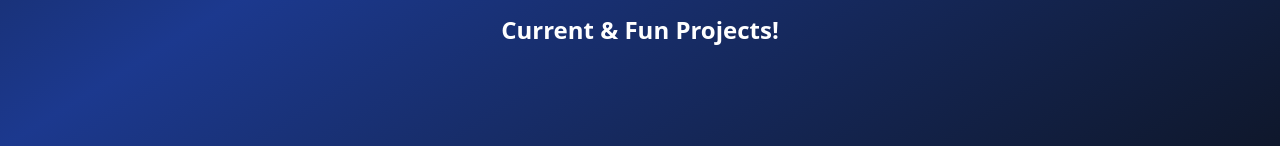
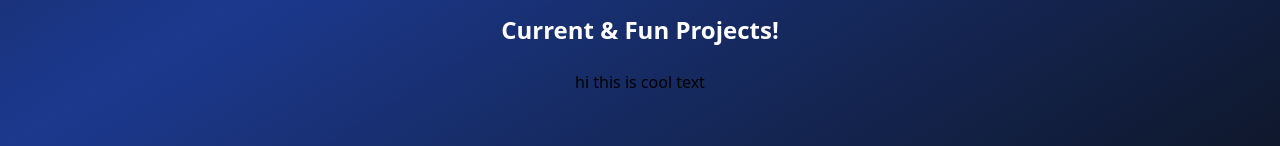
Before and after one commit to Mason-Dino/Dino-Dev, a Next.js app: page / in a window 1280 px wide. Shown: the part 651-797 px from the top of the page. Built offline with nearby package versions, Linux system fonts and the light colour scheme.

Commit message:
added basic data for the proejct

```diff
--- a/src/app/page.tsx
+++ b/src/app/page.tsx
@@ -1,4 +1,6 @@
 import {ChevronRight} from 'lucide-react';
+
+import Project from './project';
 
 export default function Home() {
 	return (
@@ -26,7 +28,11 @@ export default function Home() {
 					Current & Fun Projects!
 				</h1>
 				<section id="projects">
-
+					<Project
+						Name="Plate Scout"
+						Description="Plate Scout is a license plate tracker and your goal is to find all 50 states!"
+						Frameworks={["Swift", "SwiftUI"]}
+					/>
 				</section>
 			</section>
 		</div>
```
